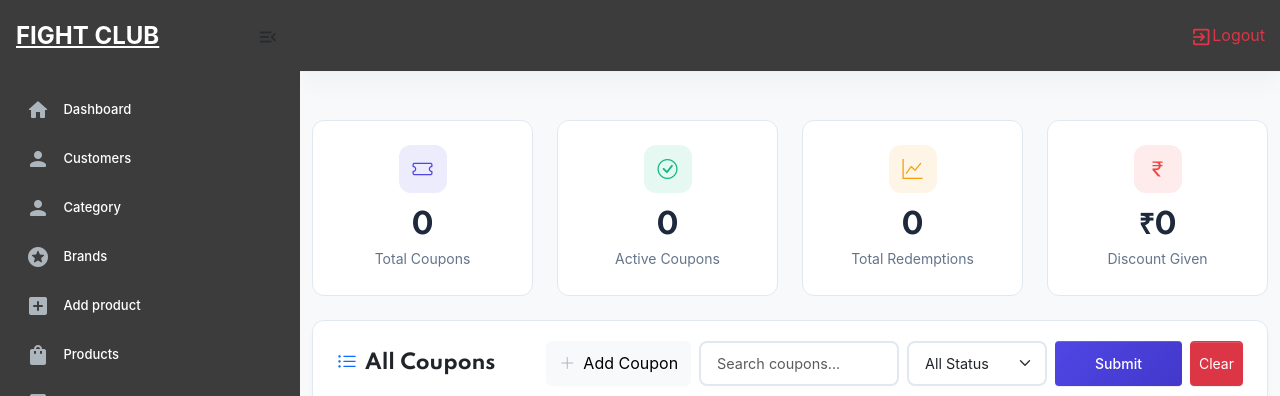
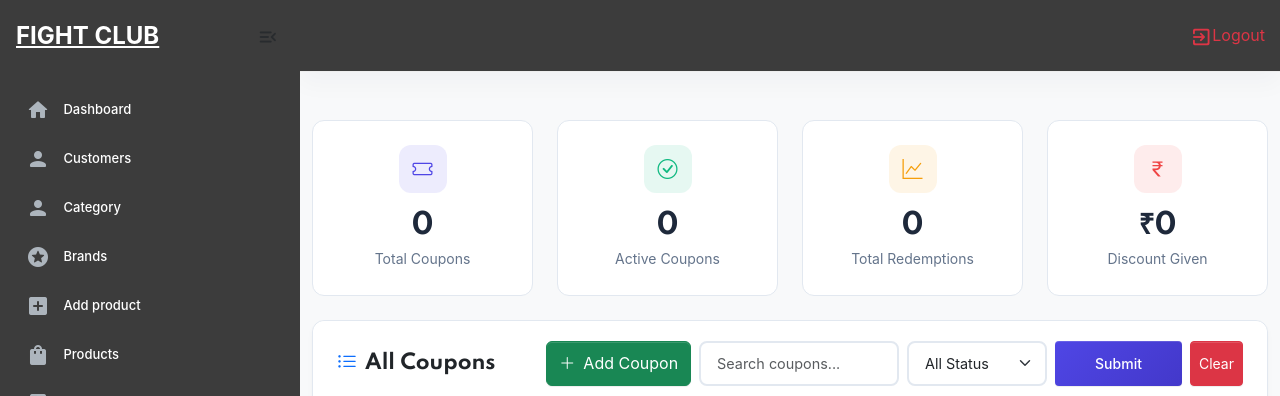
Before and after one commit to Sankar093git/FIGHT_CLUB, a Node server app: page /admin/coupon in a window 1280 px wide. Shown: the top 396 px of the page. Run offline with Node 20, Linux system fonts and the light colour scheme; the visitor is signed in with stand-in values (Sample User, id 1); data that the repository does not hold is empty; some libraries are stand-ins or nearby versions.

Commit message:
Coupon Button

```diff
--- a/views/admin/coupon.ejs
+++ b/views/admin/coupon.ejs
@@ -50,7 +50,7 @@
       <div class="card-header d-flex justify-content-between align-items-center">
         <h5 class="mb-0 fw-bold"><i class="bi bi-list-ul me-2 text-primary"></i>All Coupons</h5>
         <div class="d-flex gap-2">
-          <button class="btn btn-light" data-bs-toggle="modal" data-bs-target="#couponModal" onclick="openAddModal()">
+          <button class="btn btn-success" data-bs-toggle="modal" data-bs-target="#couponModal" onclick="openAddModal()">
             <i class="bi bi-plus-lg me-2"></i>Add Coupon
           </button>
           <input type="text" id="search" value="<%= search %>" class="form-control form-control-sm" placeholder="Search coupons..." style="width: 200px;">
```
